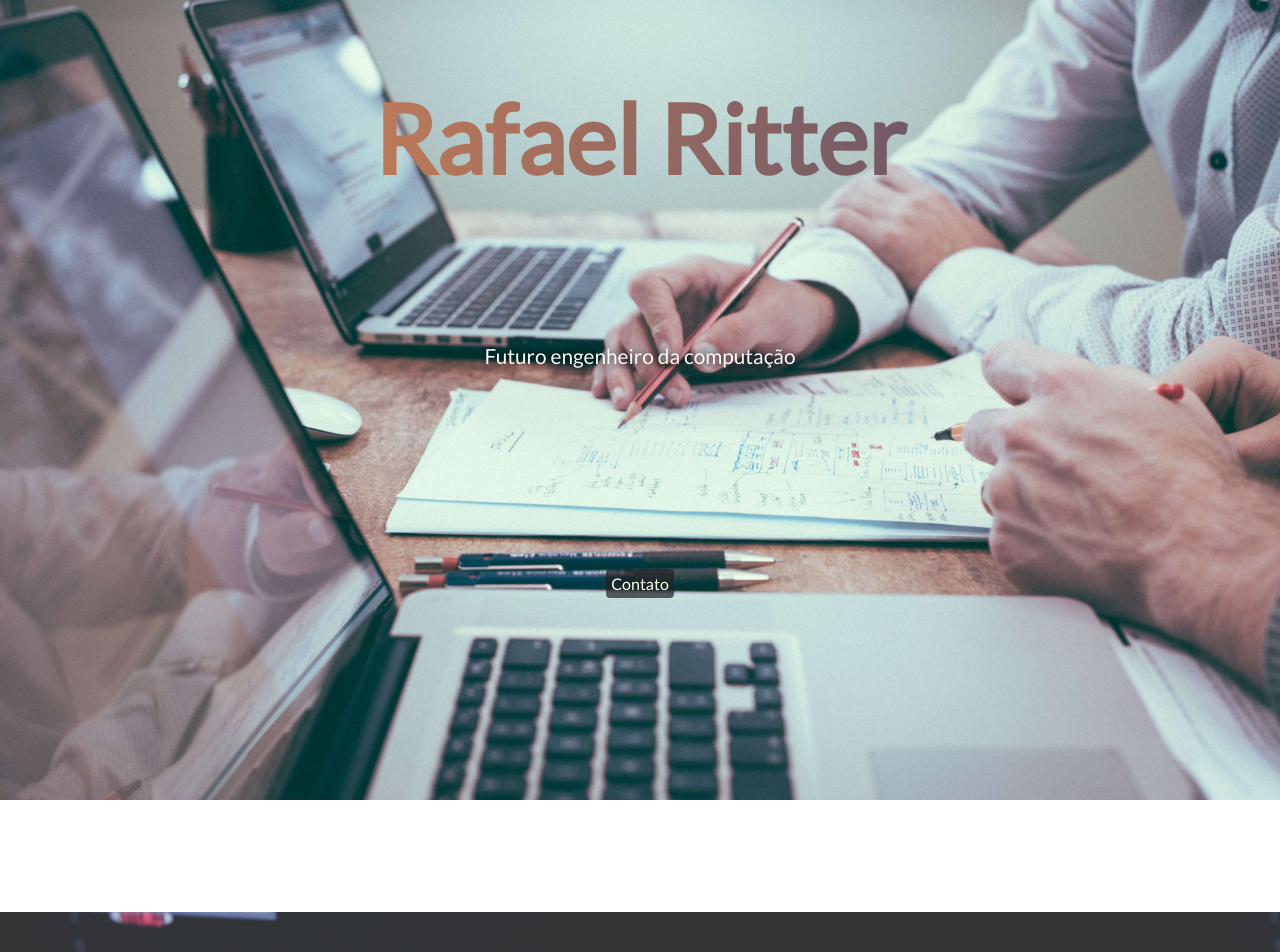
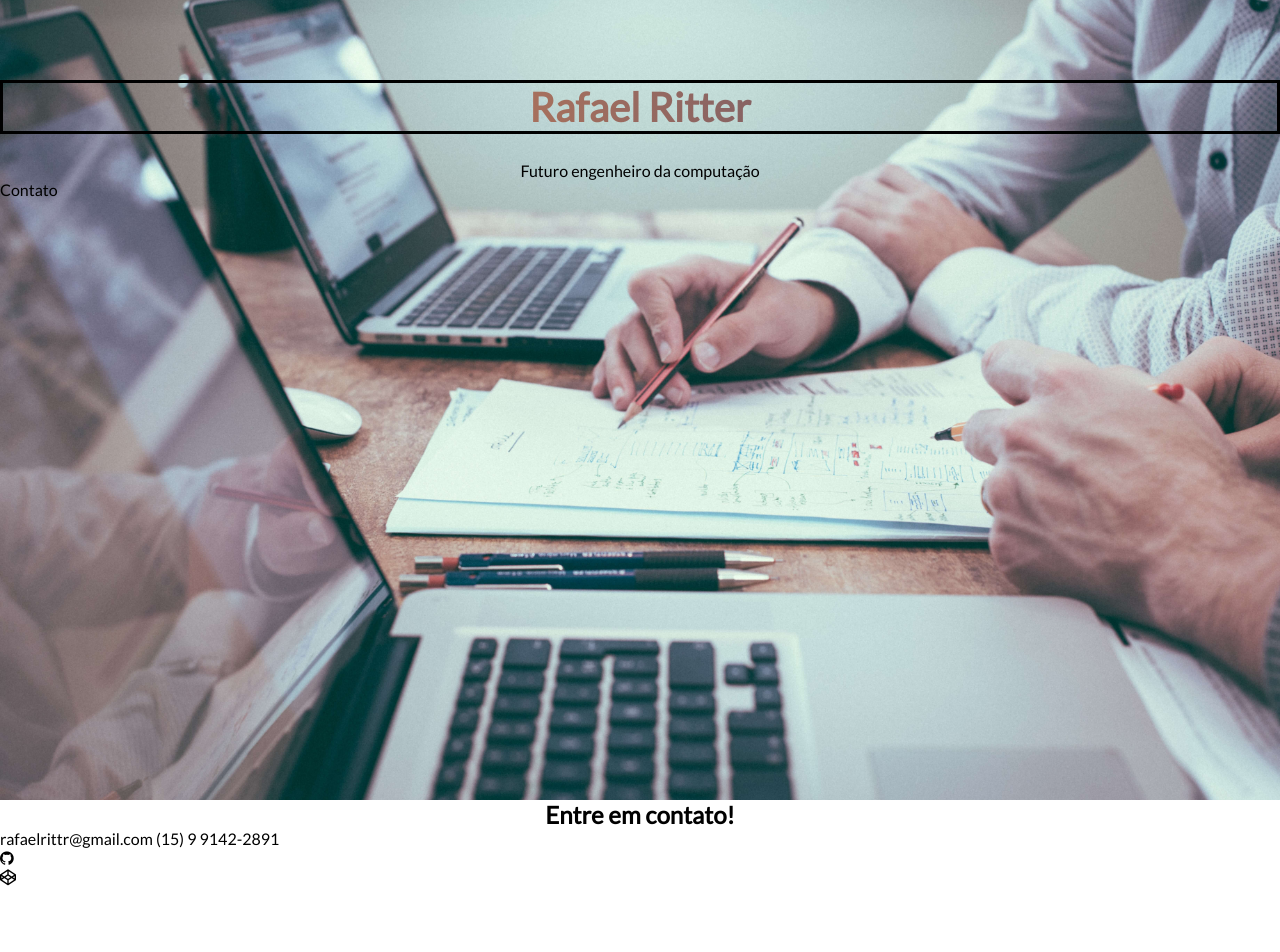
Before and after one commit to rafaelritter/rafaelritter.github.io, a plain HTML site: page index.html in a window 1280 px wide. Shown: the top 952 px of the page. After the commit the page ends 886 px from the top, so only its background shows below. Drawn offline with nearby package versions, Linux system fonts and the light colour scheme.

Commit message:
image name change and new style otw

```diff
--- a/css/style.css
+++ b/css/style.css
@@ -6,7 +6,7 @@ p {
   margin: 0;
 }
 
-h1, h2 {
+h1, h2, p {
   text-align: center;
 }
 
@@ -35,146 +35,20 @@ body {
 
 /* Header */
 
-header {
-    height: 100vh;
-    background-image: url('../img/pc_desk.jpg');
-    background-size: cover;
-    background-position: center;
-}
-
 .header {
-    display: flex;
-    flex-flow: column;
+  height: 100vh;
+  background-image: url('../img/bg1.jpg');
+  background-size: cover;
+  background-position: center;
+  display: flex;
+  flex-flow: column;
 }
 
 .header .header__title {
-    background: -webkit-linear-gradient(left,#F3904F,#3B4371);
+  background: -webkit-linear-gradient(left,#F3904F,#3B4371);
     -webkit-background-clip: text;
     -webkit-text-fill-color: transparent;
-    display: flex;
-    flex-flow: column;
     margin-top: 2em;
     font-size: 2.5em;
+    border: 3px solid black;
 }
-
-@media (min-width: 568px) {
-  .header .header__title {
-    margin-top: .5em;
-    font-size: 2.5em;
-  }
-}
-@media (min-width: 768px) {
-    .header .header__title {
-        margin-top: 10vh;
-        font-size: 6em;
-    }
-}
-
-.header .header__text {
-    font-size: 1em;
-    text-align: center;
-    color: #FAFAFA;
-    margin-top: 9em;
-    text-shadow: 0 0 10px #000000;
-}
-
-@media (min-width: 568px) {
-    .header .header__text {
-      margin-top: 4em;
-      font-size: 1.3em;
-    }
-}
-
-.header .header__button {
-    color: #FFFFEE;
-    margin: auto;
-    align-items: flex-end;
-}
-
-.header .header__button {
-    color: #FFFFEE;
-    background-color: rgba(34,34,34,0.7);
-    border-radius: 4px;
-    padding: 0.3em;
-}
-
-.header .header__button:hover {
-    background-color: rgba(34,34,34,0.9);
-}
-
-/* Section Contact */
-
-.contact {
-    height: 100vh;
-    background-image: url('../img/coding.jpg');
-    background-size: 1200px;
-}
-@media (min-width: 480px) {
-    section {
-        background-size: 1600px;
-    }
-}
-
-.contact {
-    display: flex;
-    flex-flow: column;
-    margin: auto;
-    align-content: space-around;
-    margin-top: 7em;
-}
-
-.contact .contact__text {
-    margin-top: 2em;
-    color: #FFFFEE;
-}
-
-.contact .contact__actions {
-    color: #FFFFEE;
-    background-color: rgba(34,34,34,0.7);
-    border-radius: 4px;
-    padding: 0.3em;
-}
-
-.contact .contact__actions:hover {
-    background-color: rgba(34,34,34,0.9);
-}
-
-.actions .actions__tel {
-    margin-top: 4em;
-}
-
-/* Footer */
-
-.footer {
-    min-height: 10vh;
-    background-color: rgba(34,34,34,1);
-}
-
-.footer .footer__ul {
-    display: flex;
-    flex-flow: row;
-    margin-top: 1em;
-}
-@media (min-width: 480px) {
-    .footer .footer__ul {
-        margin-top: 0.4em;
-    }
-}
-
-.footer .footer__list {
-    margin: auto;
-}
-
-.footer .footer__icon {
-    font-size: 1.6em;
-    background-color: #222;
-    padding: 0.23em;
-    padding-top: 1px;
-    padding-bottom: 1px;
-    border-radius: 4px;
-}
-
-.footer .footer__icon:hover {
-    color: #222;
-    background-color: #000;
-}
```
Also changed, not shown: img/bg1.jpg (renamed from img/pc_desk.jpg), img/bg2.jpg (renamed from img/coding.jpg), 2 other files.
